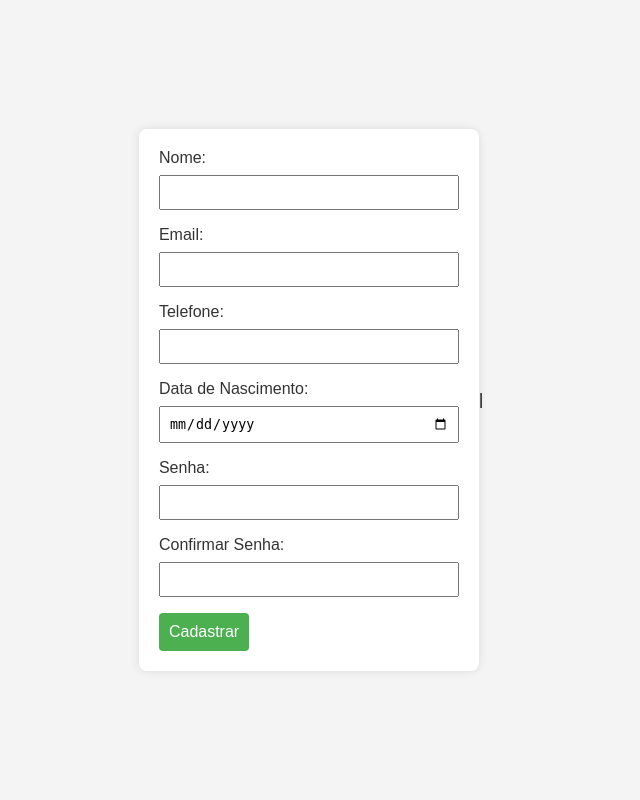
After one commit to morangodoce/coisaminha, a PHP site: page /cadastro.php in a window 1280 px wide. The commit adds this page. Shown: the whole page, without its empty margins (329-969 px from the left). Run offline with PHP 8.4, Linux system fonts and the light colour scheme.

Commit message:
Add files via upload

```diff
--- /dev/null
+++ b/cadastro.php
@@ -0,0 +1,97 @@
+<?php
+  if(isset($_POST['submit'])){
+    include_once('config.php');
+    $nome =$_POST['nome'];
+    $email = $_POST['email'];
+    $telefone = $_POST['telefone'];
+    $data_nasc = $_POST['data_nasc'];
+    $senha= $POST['senha'];
+    $config_senha = $_POST['config_senha'];
+
+    $result = mysqli_query($conexao, "INSERT INTO coisa_trise(nome,email,telefone,data_nasc,senha,config_senha) VALUES ('$nome' , '$email' , '$telefone' , '$data_nasc' , '$senha' ,
+    '$config_senha')");
+  }
+
+?>
+
+
+<!DOCTYPE html>
+<html lang="pt-br">
+<head>
+  <meta charset="UTF-8">
+  <meta name="viewport" content="width=device-width, initial-scale=1.0">
+  <style>
+    body {
+      font-family: 'Arial', sans-serif;
+      background-color: #f4f4f4;
+      margin: 0;
+      padding: 0;
+      display: flex;
+      align-items: center;
+      justify-content: center;
+      height: 100vh;
+    }
+
+    form {
+      background-color: #fff;
+      border-radius: 8px;
+      padding: 20px;
+      box-shadow: 0 0 10px rgba(0, 0, 0, 0.1);
+      width: 300px;
+    }
+
+    label {
+      display: block;
+      margin-bottom: 8px;
+      color: #333;
+    }
+
+    input {
+      width: 100%;
+      padding: 8px;
+      margin-bottom: 16px;
+      box-sizing: border-box;
+    }
+
+    button {
+      background-color: #4caf50;
+      color: #fff;
+      padding: 10px;
+      border: none;
+      border-radius: 4px;
+      cursor: pointer;
+      font-size: 16px;
+    }
+
+    button:hover {
+      background-color: #45a049;
+    }
+  </style>
+  <title>Tela de Cadastro</title>
+</head>
+<body>
+
+  <form>
+    <label for="nome">Nome:</label>
+    <input type="text" id="nome" name="nome" required>
+
+    <label for="email">Email:</label>
+    <input type="email" id="email" name="email" required>
+
+    <label for="telefone">Telefone:</label>
+    <input type="tel" id="telefone" name="telefone" required>
+
+    <label for="dataNascimento">Data de Nascimento:</label>
+    <input type="date" id="dataNascimento" name="data_nasc" required>
+
+    <label for="senha">Senha:</label>
+    <input type="password" id="senha" name="senha" required>
+
+    <label for="confirmarSenha">Confirmar Senha:</label>
+    <input type="password" id="confirmarSenha" name="config_senha" required>
+
+    <button type="submit">Cadastrar</button>
+  </form>
+
+</body>
+</html>|
--- a/catalogo.php
+++ b/catalogo.php
@@ -17,6 +17,7 @@
                     <li><a href="sobre.php">Sobre</a></li>
                     <li><a href="catalogo.php">Contato</a></li>
                     <li><a href="login.php">login</a></li>
+                    <li><a href="cadastro.php">cadastro</a></li>
                 </ul>
             </nav>
         </div>
--- a/config.php
+++ b/config.php
@@ -2,7 +2,7 @@
     $dbHost = 'localhost';
     $dbUsername = 'root';
     $dbPassword = '';
-    $dbName = 'banco';
+    $dbName = 'coisaboa';
 
     $conexao = new mysqli ($dbHost,$dbUsername,$dbPassword,$dbName);
 
--- a/contato.php
+++ b/contato.php
@@ -16,6 +16,7 @@
                     <li><a href="sobre.php">Sobre</a></li>
                     <li><a href="contact.html">Contato</a></li>
                     <li><a href="login.php">login</a></li>
+                    <li><a href="cadastro.php">cadastro</a></li>
                 </ul>
             </nav>
         </div>
--- a/home.php
+++ b/home.php
@@ -17,6 +17,7 @@
                     <li><a href="sobre.php">Sobre</a></li>
                     <li><a href="contato.php">Contato</a></li>
                     <li><a href="login.php">login</a></li>
+                    <li><a href="cadastro.php">cadastro</a></li>
                 </ul>
             </nav>
         </div>
--- a/sobre.php
+++ b/sobre.php
@@ -17,6 +17,7 @@
                     <li><a href="about.html">Sobre</a></li>
                     <li><a href="contato.php">Contato</a></li>
                     <li><a href="login.php">login</a></li>
+                    <li><a href="cadastro.php">cadastro</a></li>
                 </ul>
             </nav>
         </div>
--- a/telaoficial.php
+++ b/telaoficial.php
@@ -128,6 +128,7 @@ footer {
                     <li><a href="sobre.php">Sobre</a></li>
                     <li><a href="contato.php">Contato</a></li>
                     <li><a href="login.php">login</a></li>
+                    <li><a href="cadastro.php">cadastro</a></li>
                 </ul>
             </nav>
         </div>
```
Also changed, not shown: config_login.php (+20 -6 lines), login.php (+16 -0 lines), sair.php (added, +9 -0 lines), sistema.php (added, +94 -0 lines).
